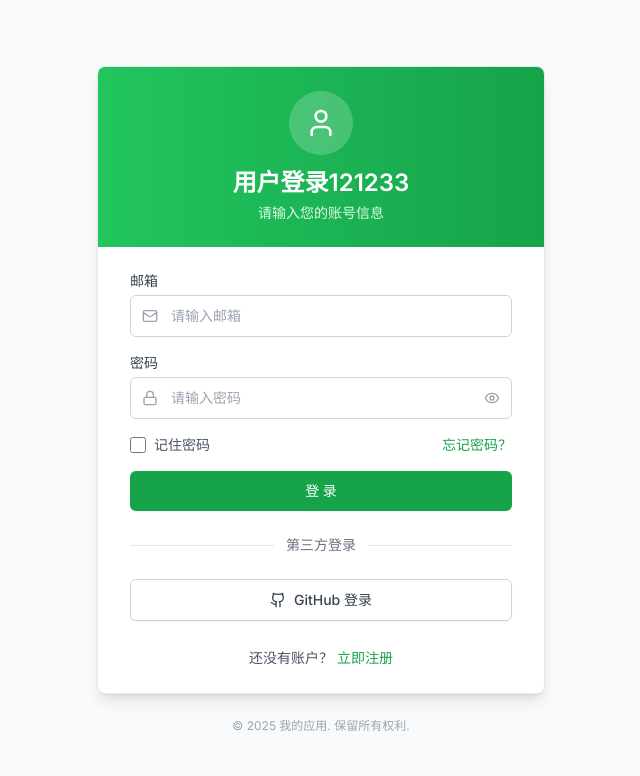
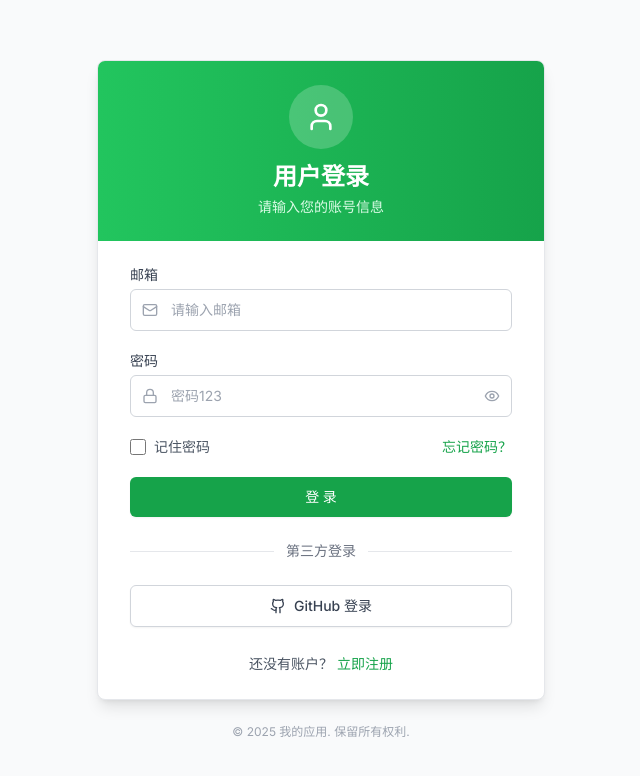
Before and after one commit to lqt-fred/hello-world, a React (Vite) app: page / in a window 1280 px wide. Shown: the top 776 px of the page, without its empty margins (319-959 px from the left). Built offline with nearby package versions, Linux system fonts and the light colour scheme.

Commit message:
更新密码输入框占位符

```diff
--- a/src/App.tsx
+++ b/src/App.tsx
@@ -40,7 +40,7 @@
               <User className="w-8 h-8 text-white" />
             </div>
             <h1 className="text-2xl font-semibold text-white mb-1">
-              {isLogin ? '用户登录121233' : '用户注册'}
+              {isLogin ? '用户登录' : '用户注册'}
             </h1>
             <p className="text-green-100 text-sm">
               {isLogin ? '请输入您的账号信息' : '创建您的新账户'}
@@ -49,7 +49,7 @@
 
           {/* 表单内容 */}
           <div className="px-8 py-6">
-            <form onSubmit={handleSubmit} className="space-y-4">
+            <form onSubmit={handleSubmit} className="space-y-5">
               {!isLogin && (
                 <div className="form-item">
                   <label className="form-label">姓名</label>
@@ -91,7 +91,7 @@
                   <input
                     type={showPassword ? 'text' : 'password'}
                     name="password"
-                    placeholder="请输入密码"
+                    placeholder="密码123"
                     value={formData.password}
                     onChange={handleInputChange}
                     className="form-input pl-10 pr-10"
```
